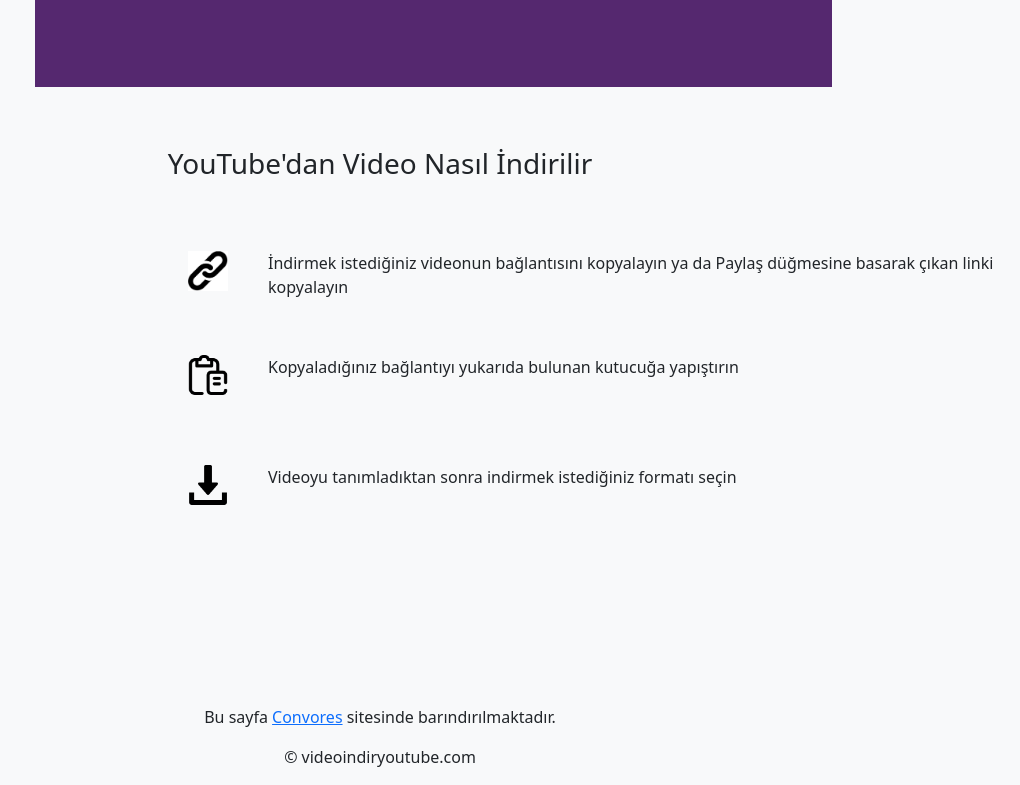
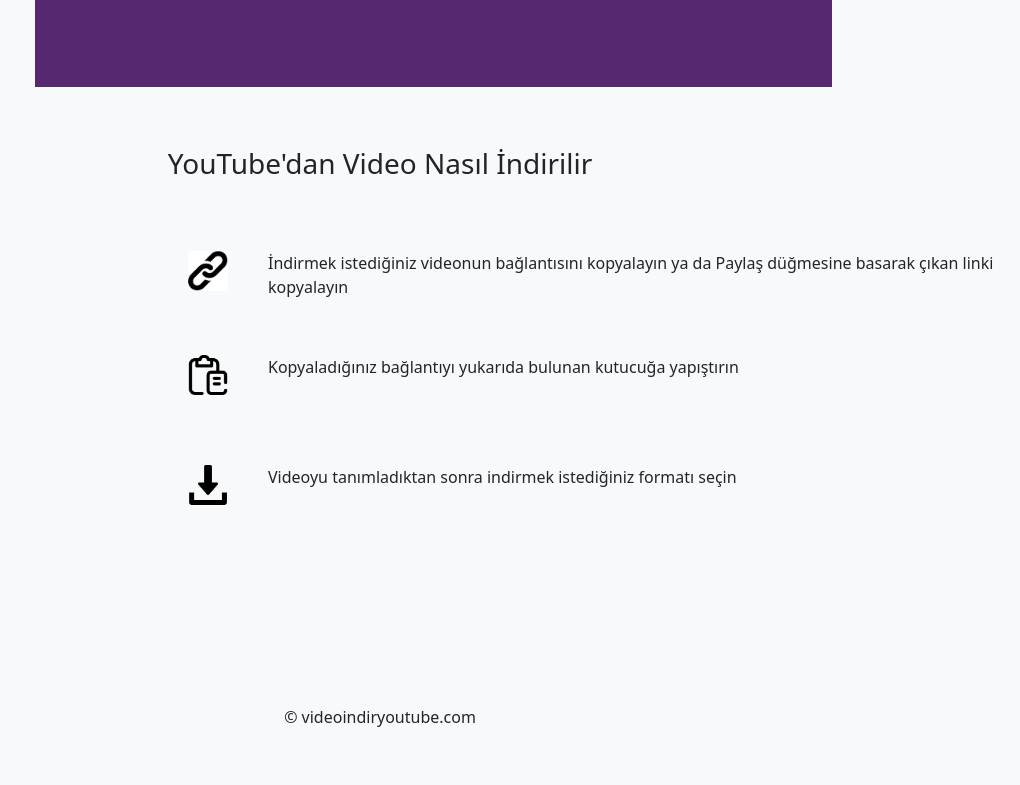
Before and after one commit to fioresglobal/ytdownloader, a plain HTML site: page index.html in a window 1280 px wide. Shown: the part 558-1343 px from the top of the page, without its empty margins (260-1280 px from the left). After the commit the page ends 1303 px from the top, so only its background shows below. Drawn offline with nearby package versions, Linux system fonts and the light colour scheme.

Commit message:
Update index.html

```diff
--- a/index.html
+++ b/index.html
@@ -104,7 +104,6 @@
 <script src="/script.js"></script>
 
 <footer>
-  <p>Bu sayfa <a href="https://www.convores.cloud" target="_blank" rel="nofollow">Convores</a> sitesinde barındırılmaktadır.</p>
     <p>© videoindiryoutube.com</p>
 </footer>
 </body>
```
